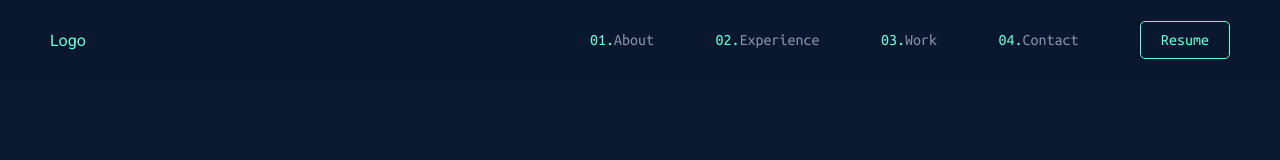
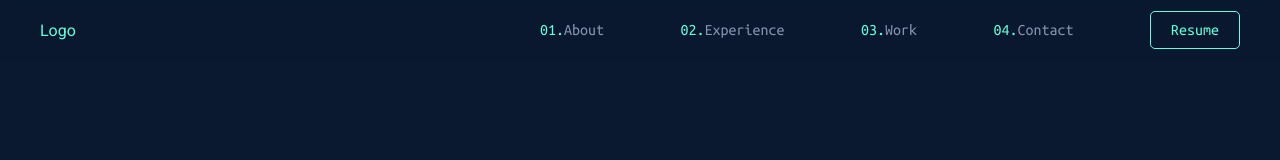
Before and after one commit to millidavitti/donald_abua_v2, a Next.js app: page / in a window 1280 px wide. Shown: the top 160 px of the page. Built offline with nearby package versions, Linux system fonts and the light colour scheme.

Commit message:
batch update

```diff
--- a/components/Layout.jsx
+++ b/components/Layout.jsx
@@ -7,14 +7,14 @@ import {
 	X,
 } from "phosphor-react";
 import debounce from "lodash/debounce";
-import { useEffect, useRef, useState } from "react";
+import { useCallback, useEffect, useRef, useState } from "react";
 
 export default function Layout({ children }) {
 	const [isToggled, setIsToggled] = useState(false);
 	const [vector, setVector] = useState(0);
 	const nav = useRef();
 
-	const deBounce = debounce(scroll, 1000, { leading: true });
+	const deBounce = debounce(scroll, 500, { leading: true });
 
 	useEffect(() => {}, [isToggled]);
 
@@ -26,11 +26,12 @@ export default function Layout({ children }) {
 	});
 
 	function scroll() {
-		if (document.body.getBoundingClientRect().top > vector) {
+		if (document.body.getBoundingClientRect().top >= vector) {
 			nav.current.style.translate = 0;
-		} else nav.current.style.translate = `${-200}px`;
+		} else nav.current.style.translate = `0 ${-200}px`;
 		setVector(document.body.getBoundingClientRect().top);
 	}
+
 	function toggle() {
 		setIsToggled((pre) => !pre);
 	}
@@ -44,12 +45,7 @@ export default function Layout({ children }) {
 					pointerEvents: isToggled ? "unset" : "none",
 				}}
 			></div>
-			<header
-				onScroll={() => {
-					console.log("Triggered by the header");
-				}}
-				ref={nav}
-			>
+			<header ref={nav}>
 				<nav className='mobile-navigation'>
 					<div className='logo'>Logo</div>
 					{/* Mobile */}
@@ -62,16 +58,16 @@ export default function Layout({ children }) {
 						}}
 					>
 						<div className='mobile-nav-items' onClick={toggle}>
-							<a href='#about'>
+							<a className='nav-link' href='#about'>
 								<span>01.</span>About
 							</a>
-							<a href='#experience'>
+							<a className='nav-link' href='#experience'>
 								<span>02.</span>Experience
 							</a>
-							<a href='#work'>
+							<a className='nav-link' href='#work'>
 								<span>03.</span>Work
 							</a>
-							<a href='#contact'>
+							<a className='nav-link' href='#contact'>
 								<span>04.</span>Contact
 							</a>
 							<button className='button' type='button'>
@@ -79,6 +75,7 @@ export default function Layout({ children }) {
 							</button>
 						</div>
 					</div>
+					{/* Desktop */}
 					<div className='desk-menu'>
 						<div className='desk-nav-items'>
 							<a className='nav-link' href='#about'>
--- a/styles/Home.module.css
+++ b/styles/Home.module.css
@@ -6,7 +6,7 @@
 
 .heroSection {
 	display: flex;
-	padding: 140px 100px;
+	padding: 140px min(5vw, 100px);
 	min-height: 100vh;
 }
 
@@ -84,6 +84,7 @@
 .aboutHeader h2 {
 	font-size: var(--head);
 	color: var(--pfc);
+	width: -moz-fit-content;
 	width: fit-content;
 	flex-shrink: 0;
 }
@@ -115,6 +116,7 @@
 }
 
 .aboutContainer figure {
+	width: -moz-fit-content;
 	width: fit-content;
 	max-width: 342px;
 	margin: 0 auto;
@@ -122,9 +124,9 @@
 	margin-top: 30px;
 }
 .aboutContainer figure img {
-	width: 60vw;
 	height: 100%;
-	max-width: fit-content;
+	width: -moz-fit-content;
+	width: fit-content;
 	margin: 0 auto;
 	position: relative;
 	z-index: 2;
@@ -172,6 +174,7 @@
 
 .workContainer {
 	padding: 0 min(200px, 5vw);
+	width: -moz-fit-content;
 	width: fit-content;
 }
 .tabs {
@@ -226,7 +229,7 @@
 .roleResponsibility {
 	display: grid;
 	gap: 20px;
-	width: 70%;
+	width: 100%;
 	margin-right: auto;
 }
 
@@ -271,6 +274,7 @@
 	gap: 5px;
 	color: var(--pfc);
 	font-size: var(--unfs);
+	width: -moz-fit-content;
 	width: fit-content;
 }
 
@@ -315,6 +319,7 @@
 	width: 100%;
 	height: 100%;
 	background: #10273aea;
+	-webkit-backdrop-filter: blur(3px);
 	backdrop-filter: blur(3px);
 	transition: backdrop-filter 3000ms cubic-bezier(0.075, 0.82, 0.165, 1);
 }
@@ -411,6 +416,7 @@
 
 .contact .button,
 .contact a {
+	width: -moz-fit-content;
 	width: fit-content;
 	margin: 0 auto;
 	margin-top: 20px;
@@ -427,7 +433,7 @@
 
 @media screen and (min-width: 600px) {
 	.heroContainer article > p {
-		width: 50%;
+		width: 70%;
 	}
 	.offices {
 		grid-template-columns: repeat(12, 1fr);
@@ -438,6 +444,7 @@
 		display: flex;
 		flex-flow: column;
 		padding: 0;
+		width: -moz-fit-content;
 		width: fit-content;
 		gap: 20px;
 		grid-column: 1/4;
@@ -446,6 +453,7 @@
 	}
 
 	.tab {
+		width: -moz-fit-content;
 		width: fit-content;
 	}
 
@@ -517,6 +525,7 @@
 		margin-left: auto;
 	}
 	.flipContent .featuredIcon {
+		width: -moz-fit-content;
 		width: fit-content;
 		margin-left: auto;
 	}
@@ -538,6 +547,7 @@
 
 	.featuredBg:hover::before {
 		backdrop-filter: blur(0);
+		-webkit-backdrop-filter: blur(0);
 		opacity: 0;
 	}
 }
--- a/styles/globals.css
+++ b/styles/globals.css
@@ -34,15 +34,15 @@ li {
 }
 
 header {
-	padding: 20px 50px;
+	padding: 10px 40px;
 	position: fixed;
 	z-index: 8;
 	width: 100%;
-	top: 0;
-	background-color: #0a192f9c;
+	background-color: #0a192f15;
+	-webkit-backdrop-filter: blur(5px);
 	backdrop-filter: blur(5px);
 	color: #64ffda;
-	transition: translate 300ms ease-in-out;
+	transition: translate 500ms ease-in-out;
 }
 
 .button {
@@ -68,6 +68,7 @@ header {
 
 .section {
 	padding: min(5vw, 100px);
+	padding-top: 100px;
 }
 .container {
 	margin: 0 auto;
@@ -136,14 +137,17 @@ header {
 	display: flex;
 	position: fixed;
 	z-index: 4;
+	min-width: 280px;
 	width: 75vw;
-	min-width: 280px;
+	height: 100vh;
 	right: 0;
+	top: 0;
 	bottom: 0;
-	top: 0;
 	background: var(--bg);
+	/* overflow: hidden; */
 	transition: all 150ms cubic-bezier(0.455, 0.03, 0.515, 0.955);
 }
+
 .mobile-nav-items {
 	display: flex;
 	flex-flow: column;
@@ -152,7 +156,7 @@ header {
 	height: 400px;
 	margin: auto;
 }
-.mobile-nav-items a:hover {
+.mobile-nav-items .nav-link:hover {
 	color: var(--accent);
 }
 
@@ -197,7 +201,6 @@ footer {
 @media screen and (min-width: 768px) {
 	.desk-menu {
 		display: unset;
-		/* gap: 30px; */
 		/* outline: auto; */
 	}
 
@@ -205,7 +208,7 @@ footer {
 		display: flex;
 		align-items: center;
 		justify-content: space-between;
-		width: min(50vw, 700px);
+		width: min(60vw, 700px);
 	}
 
 	.desk-nav-items .nav-link {
```
